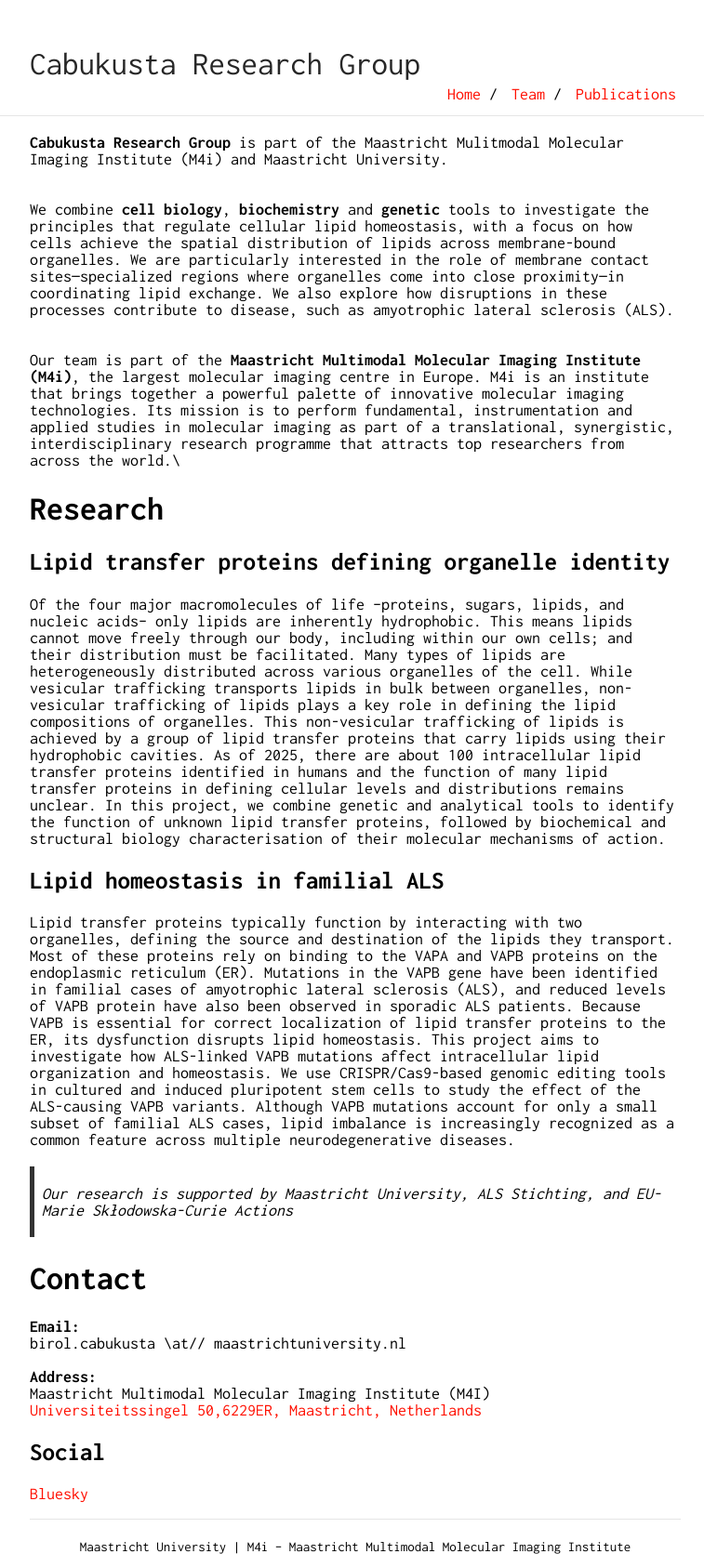
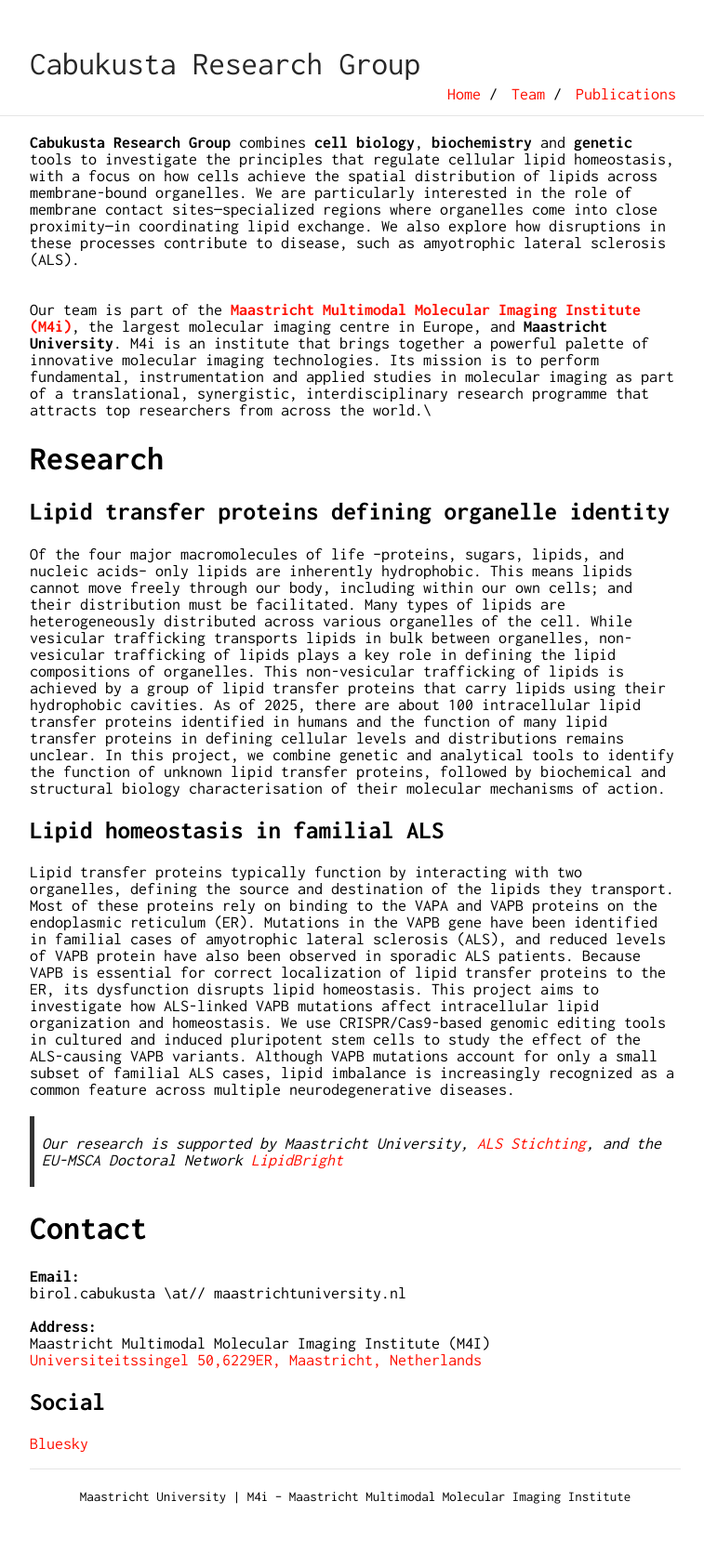
Before and after one commit to birolcabukusta/birolcabukusta.github.io, a Jekyll site: the page built from index.md, in a window 1280 px wide. Shown: the whole page at 93% size, without its empty margins (258-1015 px from the left). Built offline with Jekyll 4.4.1, drawn with Linux system fonts in a browser that asks for light colours; after the commit the page ends 1618 px from its top, so only the background shows below that.

Commit message:
Revise research group description and add links
Updated the description of the Cabukusta Research Group, added links to relevant organizations, and removed redundant text.

```diff
--- a/index.md
+++ b/index.md
@@ -2,13 +2,10 @@
 layout: default
 ---
 
-**Cabukusta Research Group** is part of the Maastricht Mulitmodal Molecular Imaging Institute (M4i) and Maastricht University.\
+**Cabukusta Research Group** combines **cell biology**, **biochemistry** and **genetic**  tools to investigate the principles that regulate cellular lipid homeostasis, with a focus on how cells achieve the spatial distribution of lipids across membrane-bound organelles. We are particularly interested in the role of membrane contact sites—specialized regions where organelles come into close proximity—in coordinating lipid exchange. We also explore how disruptions in these processes contribute to disease, such as amyotrophic lateral sclerosis (ALS).\
 \
 \
-We combine **cell biology**, **biochemistry** and **genetic**  tools to investigate the principles that regulate cellular lipid homeostasis, with a focus on how cells achieve the spatial distribution of lipids across membrane-bound organelles. We are particularly interested in the role of membrane contact sites—specialized regions where organelles come into close proximity—in coordinating lipid exchange. We also explore how disruptions in these processes contribute to disease, such as amyotrophic lateral sclerosis (ALS).\
-\
-\
-Our team is part of the **Maastricht Multimodal Molecular Imaging Institute (M4i)**, the largest molecular imaging centre in Europe. M4i is an institute that brings together a powerful palette of innovative molecular imaging technologies. Its mission is to perform fundamental, instrumentation and applied studies in molecular imaging as part of a translational, synergistic, interdisciplinary research programme that attracts top researchers from across the world.\
+Our team is part of the [**Maastricht Multimodal Molecular Imaging Institute (M4i)**](www.maastrichtuniversity.nl/m4i), the largest molecular imaging centre in Europe, and **Maastricht University**. M4i is an institute that brings together a powerful palette of innovative molecular imaging technologies. Its mission is to perform fundamental, instrumentation and applied studies in molecular imaging as part of a translational, synergistic, interdisciplinary research programme that attracts top researchers from across the world.\
 
 
 # Research
@@ -21,7 +18,7 @@ Of the four major macromolecules of life –proteins, sugars, lipids, and nuclei
 Lipid transfer proteins typically function by interacting with two organelles, defining the source and destination of the lipids they transport. Most of these proteins rely on binding to the VAPA and VAPB proteins on the endoplasmic reticulum (ER). Mutations in the VAPB gene have been identified in familial cases of amyotrophic lateral sclerosis (ALS), and reduced levels of VAPB protein have also been observed in sporadic ALS patients. Because VAPB is essential for correct localization of lipid transfer proteins to the ER, its dysfunction disrupts lipid homeostasis. This project aims to investigate how ALS-linked VAPB mutations affect intracellular lipid organization and homeostasis. We use CRISPR/Cas9-based genomic editing tools in cultured and induced pluripotent stem cells to study the effect of the ALS-causing VAPB variants. Although VAPB mutations account for only a small subset of familial ALS cases, lipid imbalance is increasingly recognized as a common feature across multiple neurodegenerative diseases.
 
 
-> Our research is supported by Maastricht University, ALS Stichting, and EU-Marie Skłodowska-Curie Actions
+> Our research is supported by Maastricht University, [ALS Stichting](https://www.als.nl/onderzoek/lipals-lipid-droplet-defects-in-vapb-mediated-familial-als/), and the EU-MSCA Doctoral Network [LipidBright](https://www.lipidbright.eu)
 
 
 
```
